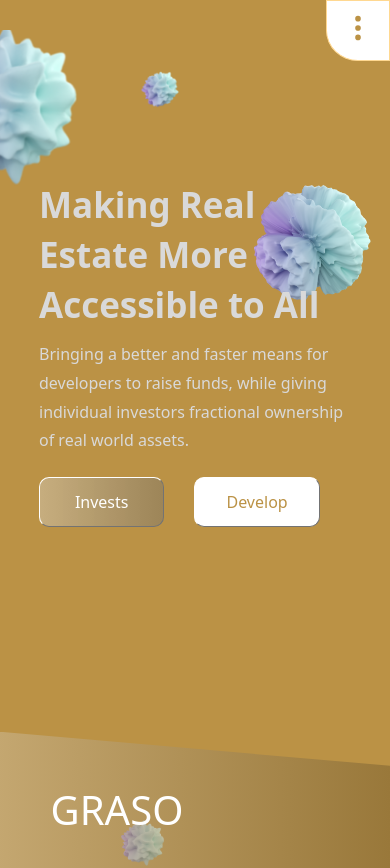
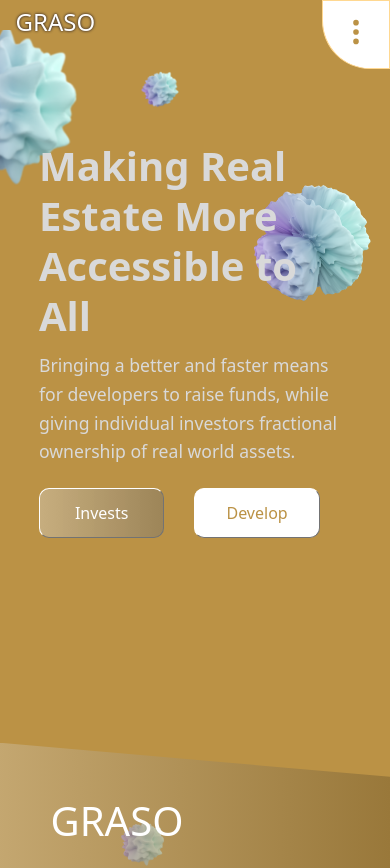
Before and after one commit to GRASO-SUIDEN/Graso, a React (Create React App) app: page / in a window 390 px wide. Shown: the top 868 px of the page. Built offline with nearby package versions, Linux system fonts and the light colour scheme; a web font is replaced by a local one.

Commit message:
Add files via upload

```diff
--- a/src/components/Feautures.jsx
+++ b/src/components/Feautures.jsx
@@ -14,6 +14,9 @@ const Features = () => {
 
   return (
     <div className="features">
+      <div className="mobile-logo">
+      <div className="logo">GRASO</div>
+      </div>
       <div className="menuicon" onClick={toggleNav}>
         <svg xmlns="http://www.w3.org/2000/svg" width="30" height="30" fill="currentColor" className="bi bi-three-dots-vertical" viewBox="0 0 16 16">
           <path d="M9.5 13a1.5 1.5 0 1 1-3 0 1.5 1.5 0 0 1 3 0m0-5a1.5 1.5 0 1 1-3 0 1.5 1.5 0 0 1 3 0m0-5a1.5 1.5 0 1 1-3 0 1.5 1.5 0 0 1 3 0"/>
--- a/src/styles/app.css
+++ b/src/styles/app.css
@@ -136,11 +136,9 @@ nav ul .start-btn:hover::after{
     padding: 10px;
 }
 .text h1{
-    font-size: 70px;
+    font-size:  4.375rem;
     line-height: 101.36px;
     margin: 5% 0 0 0;
-
-
 }
 .text p{
     line-height: 28.96px;
@@ -364,16 +362,25 @@ footer ul {
     top: 0;
     background-color: #fff;
     color: #bb9245;
-    padding: 12px 16px;
+    padding: 16px 18px;
     z-index: 1000;
     border: 1px solid #ffd891;
-    border-bottom-left-radius: 50%;
+    border-bottom-left-radius: 70%;
     display: none;
     justify-content: center;
     align-items: center;
     transition: transform 0.3s ease-in-out;
 }
-
+.mobile-logo{
+    display: none;
+    position: absolute;
+    top: 2%;
+    left: 4%;
+    z-index: 10000;
+    color: #fff;
+    font-size: 28px;
+    text-shadow: 0 0 3px #040119;
+}
 
 
 
@@ -432,7 +439,7 @@ footer ul {
         padding: 15px 0px;
     }
     .text h1{
-        font-size: 35px;
+        font-size:  2.5rem;;
         line-height: 50px;
     }
     .text p{
@@ -440,7 +447,7 @@ footer ul {
         width: 100%;
         max-width: 703px;
         margin: 0 auto;
-        font-size: 16px;
+        font-size: 1.1rem;
         margin: 10px 0 10px 0;
     }
     .invest-btn, .develop-btn {
@@ -479,8 +486,8 @@ footer ul {
         font-size: 1rem;
     }
     .text{
-        margin-top: 10%;
         margin-bottom: 50%;
+
     }
     .side-nav {
         display: block;
@@ -515,7 +522,7 @@ footer ul {
     padding: 30px 15px;
     height: 50vh;
     z-index: 99999;
-    border-bottom-left-radius: 10px;
+    border-bottom-left-radius: 70%;
     border-left: 1px solid #99783a;
     border-bottom: 1px solid #99783a;
     transition: right 0.3s ease-in-out;
@@ -529,16 +536,16 @@ footer ul {
     position: absolute;
     top: 0;
     right: 0;
-    font-size: 1rem;;
+    font-size: 1rem;
     cursor: pointer;
     color: #fff;
     display: flex;
     align-items: center;
     justify-content: center;
     background-color: #fff;
-    padding: 12px 16px;
+    padding: 16px 18px;
     transition:  0.3s ease;
-    border-bottom-left-radius: 50%;
+    border-bottom-left-radius: 70%;
     border: 1px solid #ffd891;
     transition: 0.3s ease-in-out;
   }
@@ -571,7 +578,9 @@ footer ul {
     background-color: #ffd891;
     color: #040119;
   }
-
+  .mobile-logo{
+    display: block;
+  }
 
 
 
```
